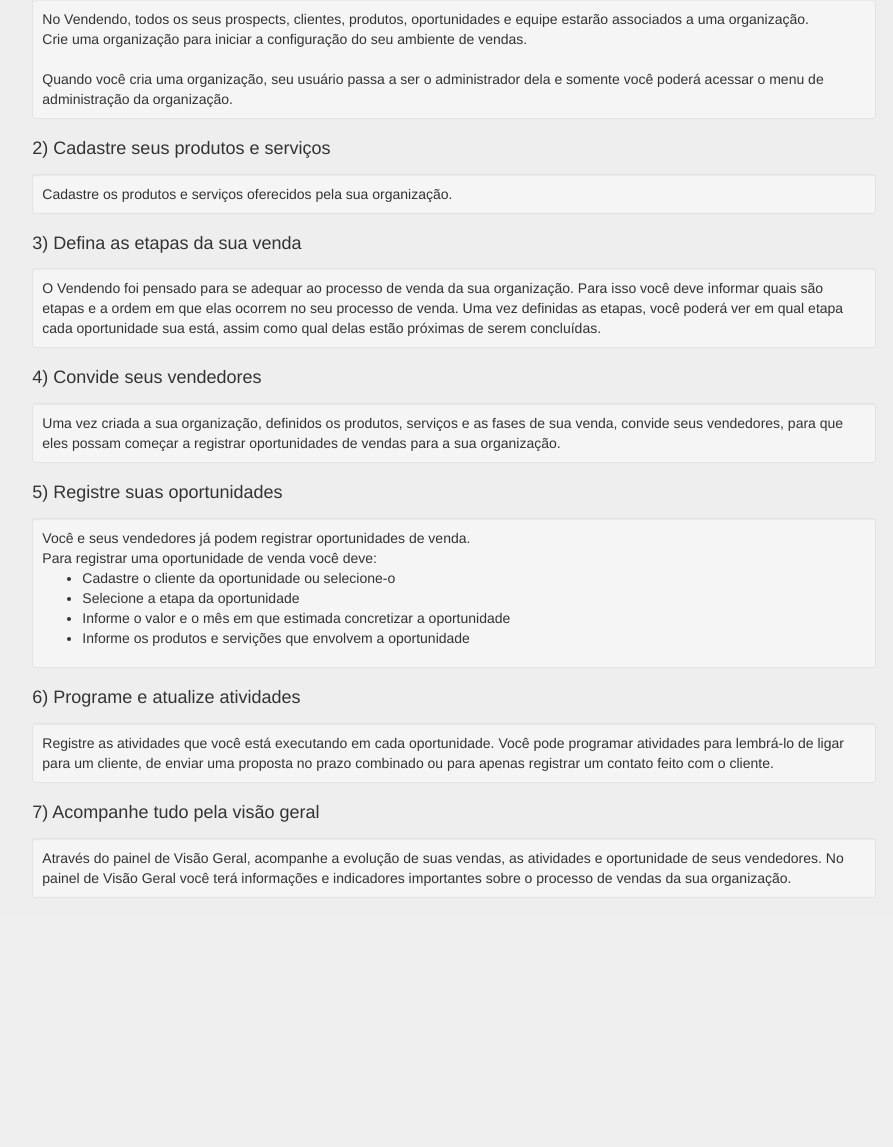
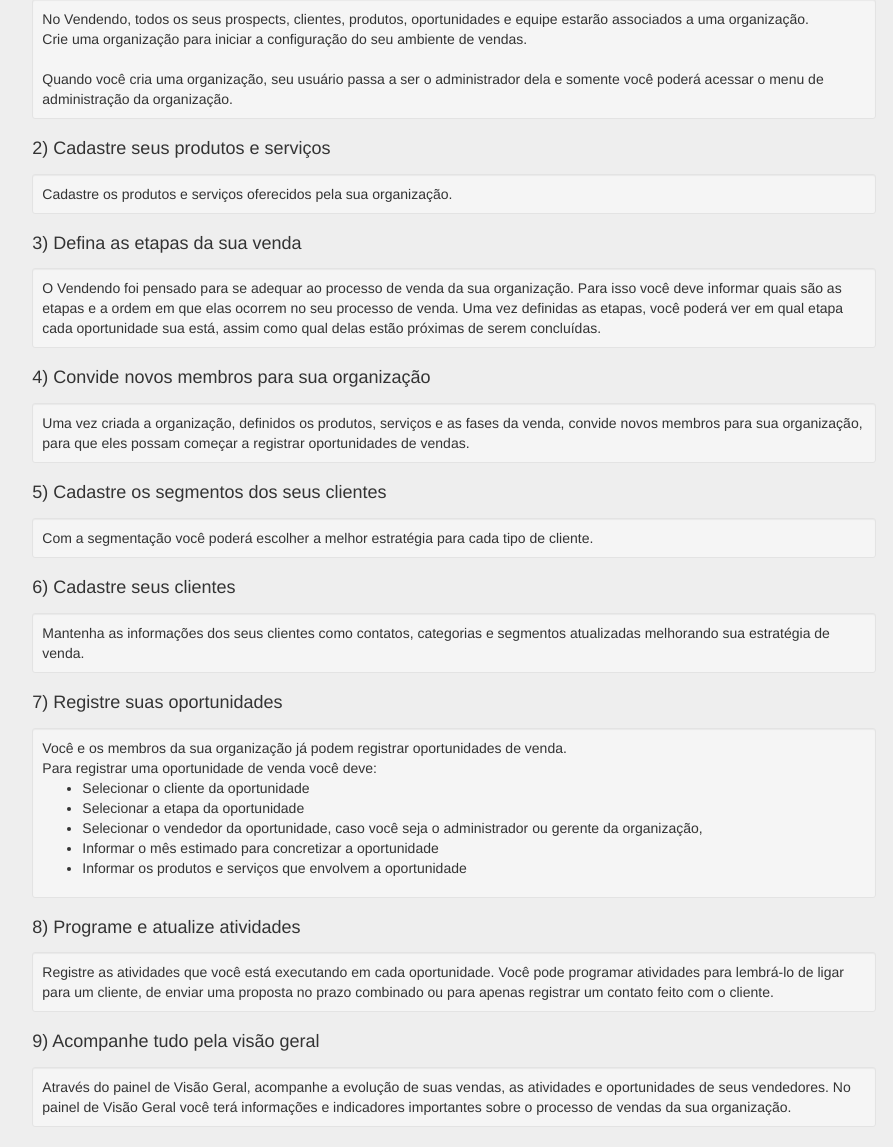
Before and after one commit to diemesleno/vendendo, a Django app: template crm/templates/crm/dashboard.html in a window 1280 px wide. Shown: the part 234-1381 px from the top of the page, without its empty margins (186-1079 px from the left). Before the commit the page ends 1120 px from the top, so only its background shows below. Run offline with Django 3.2, Linux system fonts and the light colour scheme; the template is opened without the code that fills it, so the values that code supplies are empty; parts of the project's set-up code (start-up, migrations or seed data) failed here and were passed over; some libraries are stand-ins or nearby versions.

Commit message:
[enhancements] Updates the initial guide

```diff
--- a/crm/templates/crm/initialpage.html
+++ b/crm/templates/crm/initialpage.html
@@ -20,35 +20,46 @@
 
       <h4 class="page-title-steps">3) Defina as etapas da sua venda</h4>
       <div class="well well-sm">
-      O Vendendo foi pensado para se adequar ao processo de venda da sua organização. Para isso você deve informar quais são etapas e a ordem em que elas ocorrem no seu processo de venda. Uma vez definidas as etapas, você poderá ver em qual etapa cada oportunidade sua está, assim como qual delas estão próximas de serem concluídas.
+      O Vendendo foi pensado para se adequar ao processo de venda da sua organização. Para isso você deve informar quais são as etapas e a ordem em que elas ocorrem no seu processo de venda. Uma vez definidas as etapas, você poderá ver em qual etapa cada oportunidade sua está, assim como qual delas estão próximas de serem concluídas.
       </div>
 
-      <h4 class="page-title-steps">4) Convide seus vendedores</h4>
+      <h4 class="page-title-steps">4) Convide novos membros para sua organização</h4>
       <div class="well well-sm">
-      Uma vez criada a sua organização, definidos os produtos, serviços e as fases de sua venda, convide seus vendedores, para que eles possam começar a registrar oportunidades de vendas para a sua organização.
+      Uma vez criada a organização, definidos os produtos, serviços e as fases da venda, convide novos membros para sua organização, para que eles possam começar a registrar oportunidades de vendas.
       </div>
 
-      <h4 class="page-title-steps">5) Registre suas oportunidades</h4>
+      <h4 class="page-title-steps">5) Cadastre os segmentos dos seus clientes</h4>
       <div class="well well-sm">
-      Você e seus vendedores já podem registrar oportunidades de venda.
+      Com a segmentação você poderá escolher a melhor estratégia para cada tipo de cliente.
+      </div>
+
+      <h4 class="page-title-steps">6) Cadastre seus clientes</h4>
+      <div class="well well-sm">
+      Mantenha as informações dos seus clientes como contatos, categorias e segmentos atualizadas melhorando sua estratégia de venda.
+      </div>
+
+      <h4 class="page-title-steps">7) Registre suas oportunidades</h4>
+      <div class="well well-sm">
+      Você e os membros da sua organização já podem registrar oportunidades de venda.
       <br />
       Para registrar uma oportunidade de venda você deve:
       <ul>
-        <li>Cadastre o cliente da oportunidade ou selecione-o</li>
-        <li>Selecione a etapa da oportunidade</li>
-        <li>Informe o valor e o mês em que estimada concretizar a oportunidade</li>
-        <li>Informe os produtos e servições que envolvem a oportunidade</li>
+        <li>Selecionar o cliente da oportunidade</li>
+        <li>Selecionar a etapa da oportunidade</li>
+        <li>Selecionar o vendedor da oportunidade, caso você seja o administrador ou gerente da organização, </li>
+        <li>Informar o mês estimado para concretizar a oportunidade</li>
+        <li>Informar os produtos e serviços que envolvem a oportunidade</li>
       </ul>
       </div>
 
-      <h4 class="page-title-steps">6) Programe e atualize atividades</h4>
+      <h4 class="page-title-steps">8) Programe e atualize atividades</h4>
       <div class="well well-sm">
       Registre as atividades que você está executando em cada oportunidade. Você pode programar atividades para lembrá-lo de ligar para um cliente, de enviar uma proposta no prazo combinado ou para apenas registrar um contato feito com o cliente.
       </div>
 
-      <h4 class="page-title-steps">7) Acompanhe tudo pela visão geral</h4>
+      <h4 class="page-title-steps">9) Acompanhe tudo pela visão geral</h4>
       <div class="well well-sm">
-      Através do painel de Visão Geral, acompanhe a evolução de suas vendas, as atividades e oportunidade de seus vendedores. No painel de Visão Geral você terá informações e indicadores importantes sobre o processo de vendas da sua organização.
+      Através do painel de Visão Geral, acompanhe a evolução de suas vendas, as atividades e oportunidades de seus vendedores. No painel de Visão Geral você terá informações e indicadores importantes sobre o processo de vendas da sua organização.
       </div>
     </div>
   </div>
```
